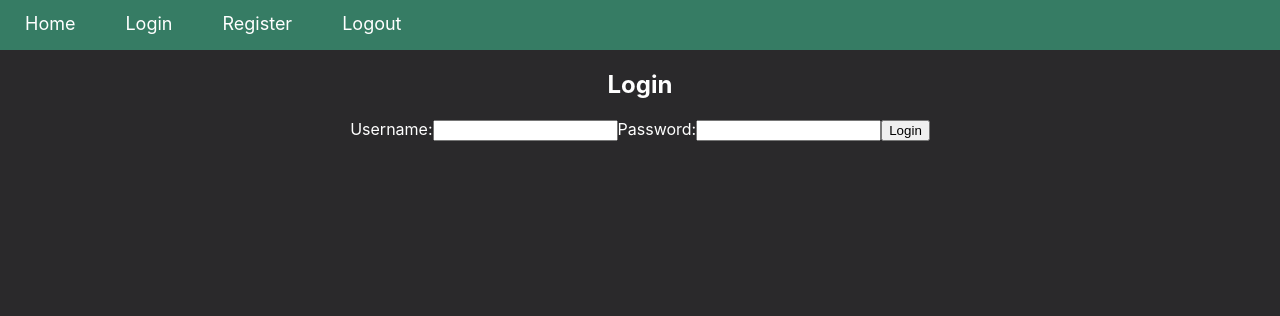
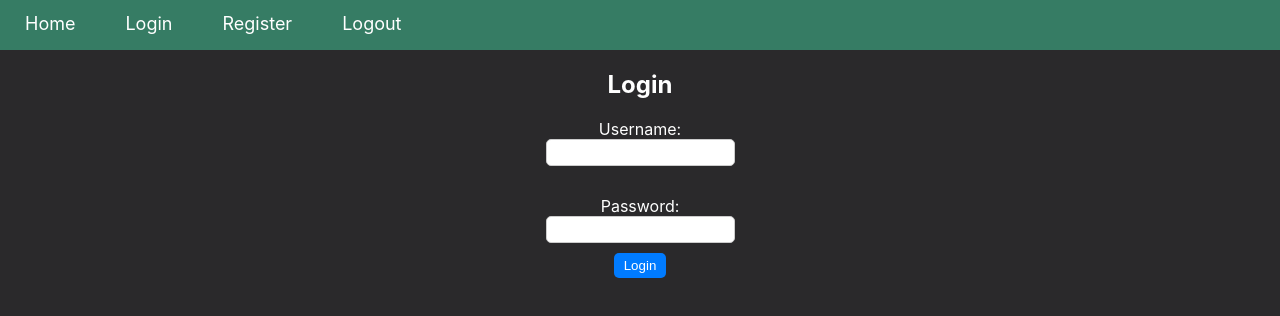
Before and after one commit to TheOpenSourcerers/WEB-Project, a React (Create React App) app in the folder frontend/: page /login in a window 1280 px wide. Shown: the top 316 px of the page. Built offline with nearby package versions, Linux system fonts and the light colour scheme.

Commit message:
login page

```diff
--- a/frontend/src/Pages/Login.js
+++ b/frontend/src/Pages/Login.js
@@ -4,6 +4,7 @@ import { API } from "../constants";
 const Login = () => {
     const [username, setUsername] = useState("");
     const [password, setPassword] = useState("");
+    const [success, setSuccess] = useState(null);
 
     const handleUsernameChange = (e) => {
         setUsername(e.target.value);
@@ -26,36 +27,78 @@ const Login = () => {
         })
             .then((response) => response.json())
             .then((data) => {
-                // Handle the response data
-                console.log(data);
-            })
-            .catch((error) => {
-                // Handle any errors
-                console.error(error);
+                if (!data.token) {
+                    setSuccess(false);
+                    return;
+                }
+                setSuccess(true);
+
+                // Save data to localStorage
+                localStorage.setItem("userData", JSON.stringify(data));
+
+                // Redirect to home page
+                window.location.href = "/";
             });
     };
 
     return (
         <div>
-            <h2>Login</h2>
-            <form onSubmit={handleSubmit}>
-                <label>
+            <h2 style={{ textAlign: "center", marginBottom: "20px" }}>Login</h2>
+            <form
+                onSubmit={handleSubmit}
+                style={{
+                    display: "flex",
+                    flexDirection: "column",
+                    alignItems: "center",
+                }}
+            >
+                <label style={{ marginBottom: "10px" }}>
                     Username:
+                    <br />
                     <input
                         type="text"
                         value={username}
                         onChange={handleUsernameChange}
+                        style={{
+                            padding: "5px",
+                            borderRadius: "5px",
+                            border: "1px solid #ccc",
+                        }}
                     />
                 </label>
-                <label>
+                <br />
+
+                <label style={{ marginBottom: "10px" }}>
                     Password:
+                    <br />
                     <input
                         type="password"
                         value={password}
                         onChange={handlePasswordChange}
+                        style={{
+                            padding: "5px",
+                            borderRadius: "5px",
+                            border: "1px solid #ccc",
+                        }}
                     />
                 </label>
-                <button type="submit">Login</button>
+                {success === false ? (
+                    <div style={{ color: "red", marginBottom: "10px" }}>
+                        Username or password is incorrect.
+                    </div>
+                ) : null}
+                <button
+                    type="submit"
+                    style={{
+                        padding: "5px 10px",
+                        borderRadius: "5px",
+                        backgroundColor: "#007bff",
+                        color: "#fff",
+                        border: "none",
+                    }}
+                >
+                    Login
+                </button>
             </form>
         </div>
     );
```
